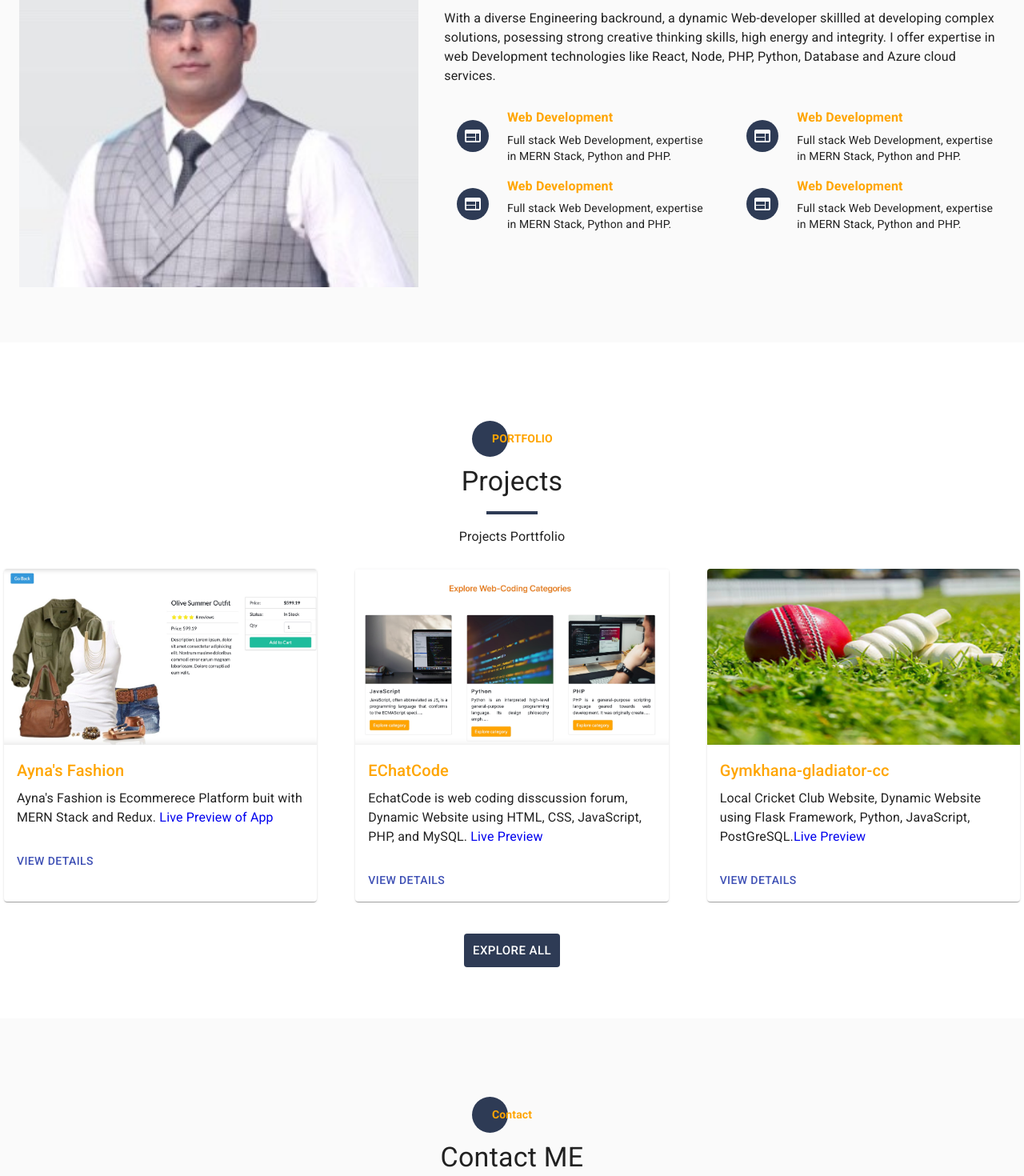
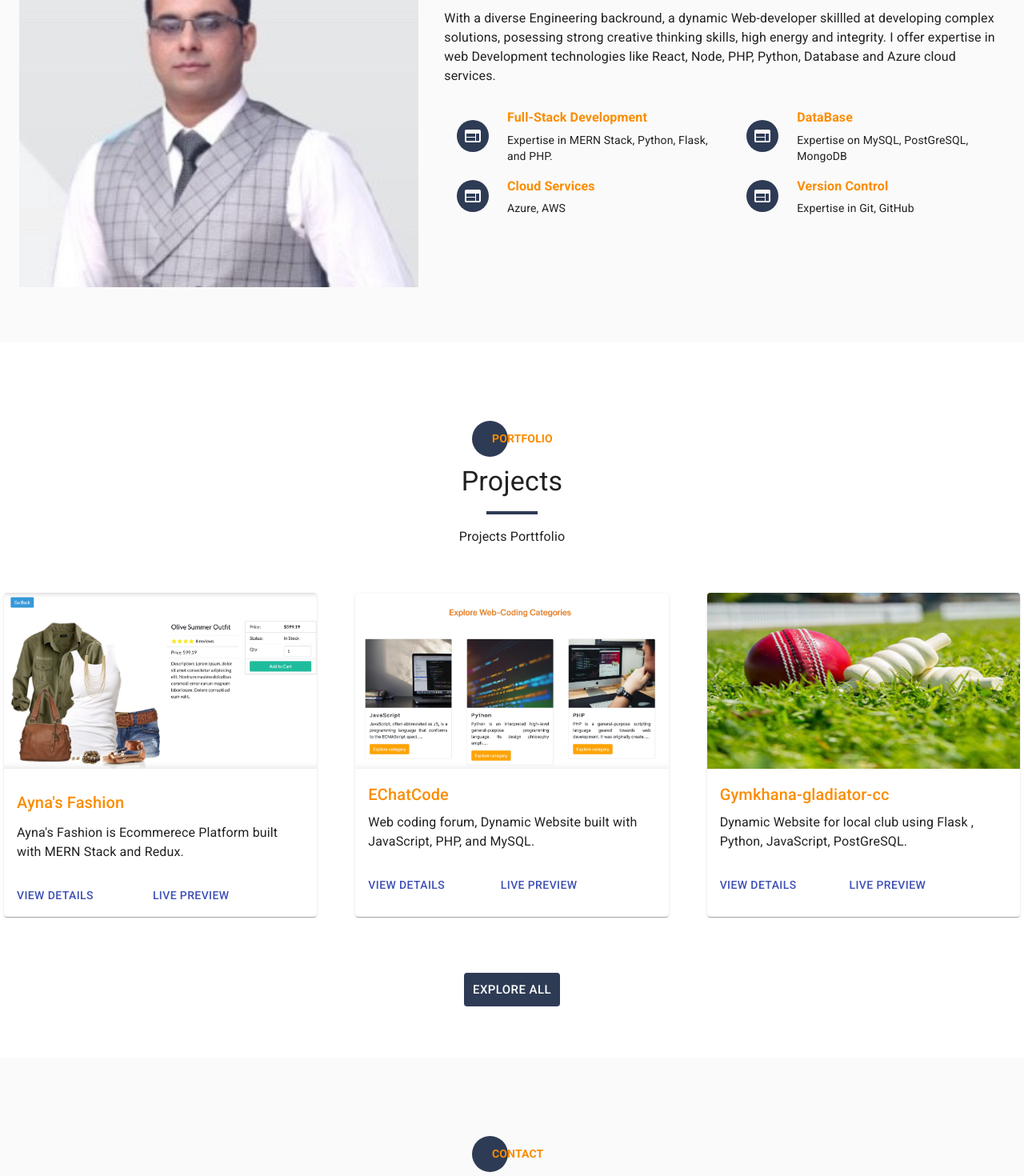
Before and after one commit to AttiR/Portfolio, a React (Create React App) app in the folder personal_portfolio/: page / in a window 1280 px wide. Shown: the part 940-2410 px from the top of the page at 80% size. Built offline with nearby package versions, Linux system fonts and the light colour scheme; no server answers.

Commit message:
complete version 1.0

```diff
--- a/personal_portfolio/src/components/About.js
+++ b/personal_portfolio/src/components/About.js
@@ -35,29 +35,29 @@ const About = () => {
               <Grid container spacing={2}>
                 <Grid item xs={12} sm={6}>
                   <AboutCard
-                    label="Web Development"
-                    Desc="Full stack Web Development, expertise in MERN Stack, Python and PHP."
+                    label="Full-Stack Development"
+                    Desc="Expertise in MERN Stack, Python, Flask, and PHP."
                     Icon={<WebIcon />}
                   />
                 </Grid>
                 <Grid item xs={12} sm={6}>
                   <AboutCard
-                    label="Web Development"
-                    Desc="Full stack Web Development, expertise in MERN Stack, Python and PHP."
+                    label="DataBase"
+                    Desc="Expertise on MySQL, PostGreSQL, MongoDB"
                     Icon={<WebIcon />}
                   />
                 </Grid>
                 <Grid item xs={12} sm={6}>
                   <AboutCard
-                    label="Web Development"
-                    Desc="Full stack Web Development, expertise in MERN Stack, Python and PHP."
+                    label="Cloud Services"
+                    Desc="Azure, AWS"
                     Icon={<WebIcon />}
                   />
                 </Grid>
                 <Grid item xs={12} sm={6}>
                   <AboutCard
-                    label="Web Development"
-                    Desc="Full stack Web Development, expertise in MERN Stack, Python and PHP."
+                    label="Version Control"
+                    Desc="Expertise in Git, GitHub"
                     Icon={<WebIcon />}
                   />
                 </Grid>
--- a/personal_portfolio/src/components/Contact.js
+++ b/personal_portfolio/src/components/Contact.js
@@ -59,7 +59,7 @@ const Contact = () => {
         >
           <Grid item xs={12} sm={8}>
             <Heading
-              smallText="Contact"
+              smallText="CONTACT"
               heading="Contact ME"
               alignCenter="true"
             />
--- a/personal_portfolio/src/components/Footer.js
+++ b/personal_portfolio/src/components/Footer.js
@@ -1,18 +1,32 @@
 import React from 'react';
-import { Typography } from '@material-ui/core';
+import { Box, IconButton, Typography } from '@material-ui/core';
 import { useStyles } from '../styles';
+import ArrowUpwardIcon from '@material-ui/icons/ArrowUpward';
+import { Link } from 'react-scroll';
 
 const Footer = () => {
   const classes = useStyles();
   return (
-    <footer className={classes.footer}>
+    <Box className={classes.footer} id="Footer">
+      <IconButton
+        className={classes.iconButton}
+        to="Header"
+        activeClass="active"
+        spy={true}
+        smooth={true}
+        offset={-70}
+        duration={1200}
+        component={Link}
+      >
+        <ArrowUpwardIcon />
+      </IconButton>
       <Typography variant="h6" align="center" gutterBottom>
         Personal PortFolio
       </Typography>
       <Typography variant="h6" align="center" gutterBottom>
         &copy; 2022_Atti
       </Typography>
-    </footer>
+    </Box>
   );
 };
 
--- a/personal_portfolio/src/components/Portfolio.js
+++ b/personal_portfolio/src/components/Portfolio.js
@@ -69,27 +69,29 @@ const Portfolio = () => {
                       <Typography
                         variant="h6"
                         gutterBottom
-                        style={{ color: 'orange' }}
+                        style={{ color: '#fb8c00', margin:'10px auto' }}
                       >
                         Ayna's Fashion
                       </Typography>
                     </a>
 
                     <Typography>
-                      Ayna's Fashion is Ecommerece Platform buit with MERN Stack
-                      and Redux.{' '}
-                      <a
-                        href="https://ayna-fashion.herokuapp.com/"
-                        rel="noreferrer"
-                        target="_blank"
-                        style={{ textDecoration: 'none' }}
-                      >
-                        Live Preview of App{' '}
-                      </a>
+                      Ayna's Fashion is Ecommerece Platform built with MERN
+                      Stack and Redux.{' '}
                     </Typography>
                   </CardContent>
                   <CardActions>
                     <Button color="primary">View Details</Button>
+                    <a
+                      href="https://ayna-fashion.herokuapp.com/"
+                      rel="noreferrer"
+                      target="_blank"
+                      style={{ textDecoration: 'none' }}
+                    >
+                      <Button color="primary" style={{ marginLeft: '50px' }}>
+                        Live Preview
+                      </Button>
+                    </a>
                   </CardActions>
                 </Card>
               </Grid>
@@ -118,24 +120,15 @@ const Portfolio = () => {
                       <Typography
                         variant="h6"
                         gutterBottom
-                        style={{ color: 'orange' }}
+                        style={{ color: '#fb8c00' }}
                       >
                         EChatCode
                       </Typography>
                     </a>
 
                     <Typography>
-                      EchatCode is web coding disscussion forum, Dynamic Website
-                      using HTML, CSS, JavaScript, PHP, and MySQL.{' '}
-                      <a
-                        href="https://attir.azurewebsites.net/"
-                        rel="noreferrer"
-                        target="_blank"
-                        style={{ textDecoration: 'none' }}
-                      >
-                        {' '}
-                        Live Preview{' '}
-                      </a>
+                      Web coding forum, Dynamic Website built with JavaScript,
+                      PHP, and MySQL.{' '}
                     </Typography>
                   </CardContent>
                   <CardActions>
@@ -146,6 +139,16 @@ const Portfolio = () => {
                       style={{ textDecoration: 'none' }}
                     >
                       <Button color="primary">View Details</Button>{' '}
+                      <a
+                        href="https://attir.azurewebsites.net/"
+                        rel="noreferrer"
+                        target="_blank"
+                        style={{ textDecoration: 'none' }}
+                      >
+                        <Button color="primary" style={{ marginLeft: '50px' }}>
+                          Live Preview
+                        </Button>
+                      </a>
                     </a>
                   </CardActions>
                 </Card>
@@ -175,23 +178,15 @@ const Portfolio = () => {
                       <Typography
                         variant="h6"
                         gutterBottom
-                        style={{ color: 'orange' }}
+                        style={{ color: '#fb8c00' }}
                       >
                         Gymkhana-gladiator-cc
                       </Typography>
                     </a>
 
                     <Typography>
-                      Local Cricket Club Website, Dynamic Website using Flask
-                      Framework, Python, JavaScript, PostGreSQL.
-                      <a
-                        href="https://helsinki-gymkhana-cc.herokuapp.com/"
-                        rel="noreferrer"
-                        target="_blank"
-                        style={{ textDecoration: 'none' }}
-                      >
-                        Live Preview
-                      </a>
+                      Dynamic Website for local club using Flask , Python,
+                      JavaScript, PostGreSQL.
                     </Typography>
                   </CardContent>
                   <CardActions>
@@ -202,6 +197,16 @@ const Portfolio = () => {
                       style={{ textDecoration: 'none' }}
                     >
                       <Button color="primary">View Details</Button>
+                      <a
+                        href="https://helsinki-gymkhana-cc.herokuapp.com/"
+                        rel="noreferrer"
+                        target="_blank"
+                        style={{ textDecoration: 'none' }}
+                      >
+                        <Button color="primary" style={{ marginLeft: '50px' }}>
+                          Live Preview
+                        </Button>
+                      </a>
                     </a>
                   </CardActions>
                 </Card>
@@ -221,7 +226,7 @@ const Portfolio = () => {
               style={{
                 backgroundColor: '#2E3B55',
                 color: 'white',
-                marginTop: '20px',
+                marginTop: '50px',
               }}
             >
               Explore All
--- a/personal_portfolio/src/components/common/Heading.js
+++ b/personal_portfolio/src/components/common/Heading.js
@@ -14,7 +14,7 @@ const Heading = ({ heading, description, alignCenter, smallText }) => {
   return (
     <Box className={classes.sectionHeadingCont}>
       <CssBaseline />
-      <Box style={{ color: 'orange', fontweight: 'bolder' }}>
+      <Box style={{ color: '#fb8c00', fontweight: 'bolder' }}>
         <Decorator
           lable={smallText}
           withIcon="false"
--- a/personal_portfolio/src/styles.js
+++ b/personal_portfolio/src/styles.js
@@ -122,7 +122,7 @@ export const useStyles = makeStyles((theme) => ({
   },
   headingMedia: {
     fontWeight: 'bolder',
-    color: 'Orange',
+    color: '#fb8c00',
   },
 
   // heading component
@@ -139,6 +139,7 @@ export const useStyles = makeStyles((theme) => ({
 
   cardGrid: {
     padding: '20px 5px',
+    marginTop: '30px',
   },
   card: {
     height: '100%',
@@ -182,5 +183,13 @@ export const useStyles = makeStyles((theme) => ({
     backgroundColor: '#2E3B55',
     padding: '50px',
     color: '#fff',
+    position: 'relative',
+  },
+  iconButton: {
+    position: 'absolute',
+    right: 10,
+    top: -30,
+    backgroundColor: '#2E3B55',
+    color: '#fff',
   },
 }));
```
